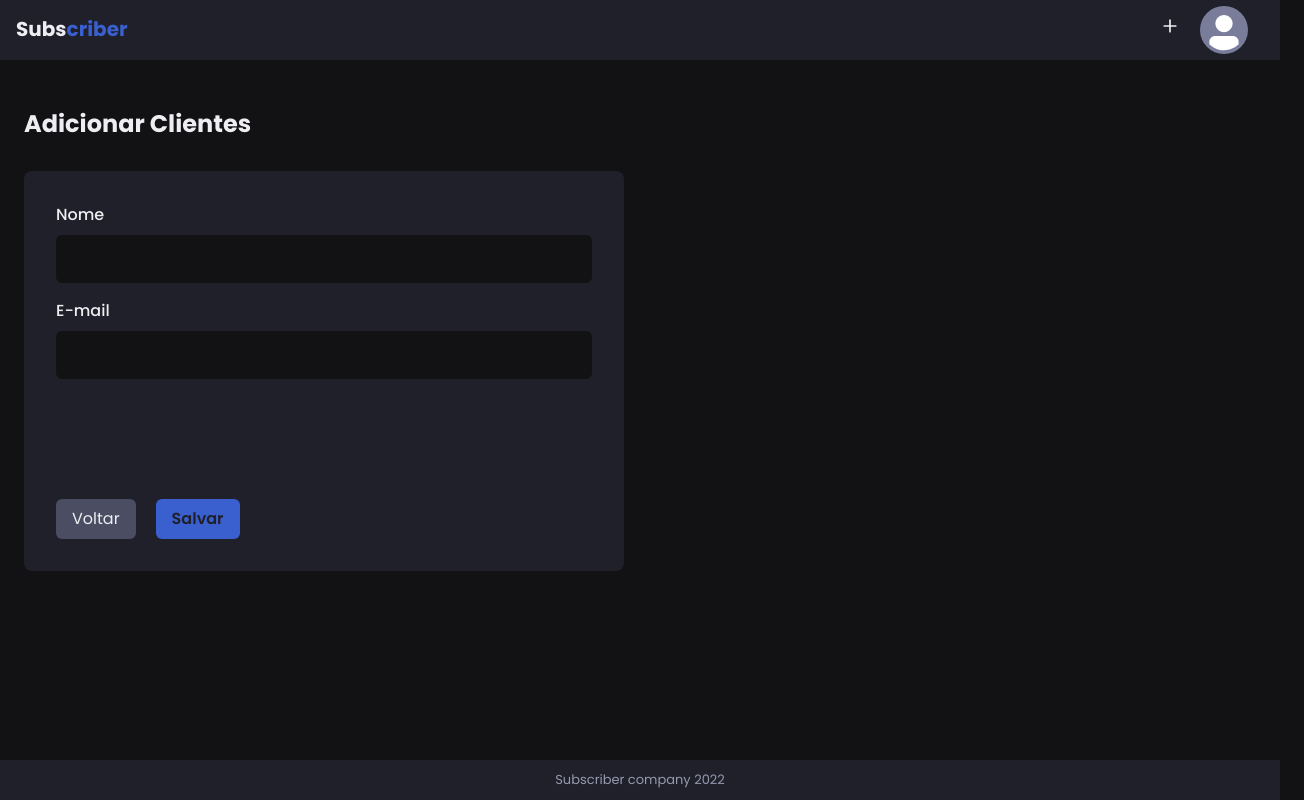
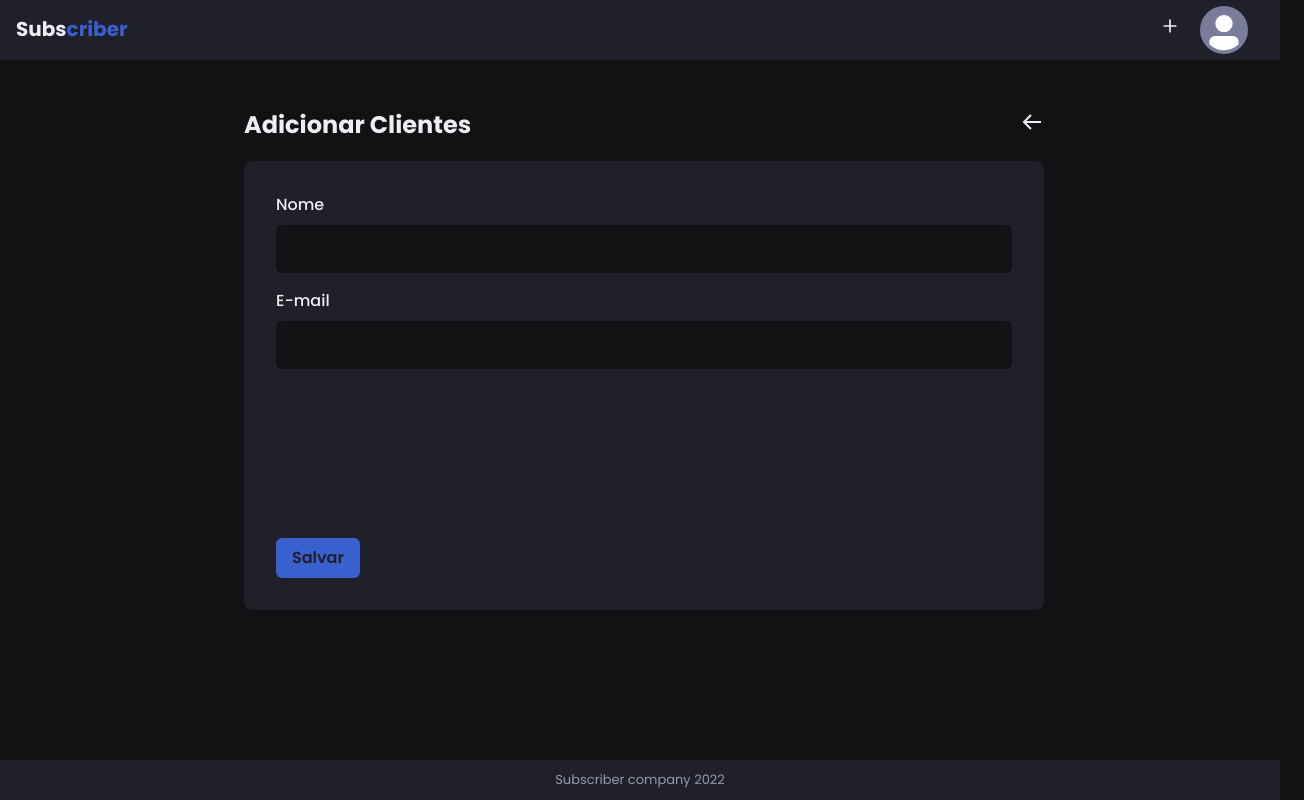
Before and after one commit to StephanyBatista/subscribers, a React (Vite) app in the folder frontend/: page /clients/create in a window 1280 px wide. Shown: the whole page, 1304 px wide, since content can reach past the window. Built offline with nearby package versions, Linux system fonts and the light colour scheme; no server answers.

Commit message:
add basic chart to campaing

```diff
--- a/frontend/package.json
+++ b/frontend/package.json
@@ -13,10 +13,12 @@
     "@emotion/react": "^11.9.3",
     "@emotion/styled": "^11.9.3",
     "@hookform/resolvers": "^2.9.7",
+    "apexcharts": "^3.35.4",
     "axios": "^0.27.2",
     "framer-motion": "^6.5.1",
     "nookies": "^2.5.2",
     "react": "^18.2.0",
+    "react-apexcharts": "^1.4.0",
     "react-dom": "^18.2.0",
     "react-hook-form": "^7.33.1",
     "react-icons": "^4.4.0",
--- a/frontend/src/pages/Campaigns/Edit.tsx
+++ b/frontend/src/pages/Campaigns/Edit.tsx
@@ -1,4 +1,4 @@
-import { Box, Link, Button, Flex, Heading, HStack, List, ListItem, Stack, Tab, Table, TabList, TabPanel, TabPanels, Tabs, Th, Thead, Tr, useDisclosure, useToast, Icon, FormControl, FormLabel, Textarea, Alert, AlertDescription, Spinner } from "@chakra-ui/react";
+import { Box, Link, Button, Flex, Heading, HStack, List, ListItem, Stack, Tab, Table, TabList, TabPanel, TabPanels, Tabs, Th, Thead, Tr, useDisclosure, useToast, Icon, FormControl, FormLabel, Textarea, Alert, AlertDescription, Spinner, Grid, GridItem, Text, Divider } from "@chakra-ui/react";
 import { useCallback, useEffect, useState } from "react";
 import { useNavigate, useParams, Link as ReactLink } from "react-router-dom";
 import { Layout } from "../../components/templates/Layout";
@@ -9,7 +9,7 @@ import * as Yup from 'yup';
 import { yupResolver } from '@hookform/resolvers/yup';
 import { ClientModal } from "../../components/campaigns/ClientModal";
 import { BiArrowBack } from "react-icons/bi";
-
+import { AiOutlineUserSwitch } from "react-icons/ai";
 
 interface FormProps {
     name: string;
@@ -30,7 +30,10 @@ interface CampaignData {
     from: string;
     id: string;
     name: string;
-    status: string;
+    status: string | boolean;
+    baseofSubscribers: number;
+    totalRead: number;
+    totalSent: number;
 
 }
 
@@ -76,7 +79,7 @@ export function Edit() {
     }, [])
 
     const getCampaign = useCallback(async () => {
-        api.get(`campaigns/${campaignId}`)
+        api.get<CampaignData>(`campaigns/${campaignId}`)
             .then((response) => {
 
                 console.log(response)
@@ -88,14 +91,17 @@ export function Edit() {
                     from: response.data.from,
                     id: response.data.id,
                     name: response.data.name,
-                    status: response.data.status,
+                    totalSent: response.data.totalSent,
+                    totalRead: response.data.totalRead,
+                    baseofSubscribers: response.data.baseofSubscribers,
+                    status: response.data.status === "Processing" && "Processando" || response.data.status === "Rascunho" && "Rascunho",
                 })
             }).catch(err => console.log(err))
             .finally(() => setIsLoading(false));
         // setCampaign(response.data);
 
     }, []);
-
+    console.log(campaign)
     useEffect(() => {
         getCampaign();
     }, [updateState]);
@@ -126,6 +132,7 @@ export function Edit() {
                 justify="center"
                 align="center"
             >
+
                 <Flex
                     w="100%"
                     maxW={[350, 800]}
@@ -140,6 +147,64 @@ export function Edit() {
                     >
                         <Icon as={BiArrowBack} fontSize="2xl" />
                     </Link>
+                </Flex>
+                <Flex
+                    w="100%"
+                    maxW={[350, 800]}
+                    ml={["-10", ""]}
+                    mb="5"
+                    justify="space-between"
+                    align="center">
+                    <Grid templateColumns={["1fr", "1fr 1fr 1fr"]} w="100%" gap="4" >
+                        <GridItem >
+                            <Flex
+                                bg="gray.800"
+                                px="2"
+                                py="2"
+                                w="100%"
+                                h="100px"
+                                maxHeight={150}
+                                align="center"
+                                flexDirection="column"
+                                justify="space-between">
+                                <Text fontSize="small" fontWeight="semibold">Total de Clientes</Text>
+                                <Divider />
+                                <Text fontSize="3xl" fontWeight="semibold" color="green">{campaign?.baseofSubscribers}</Text>
+                            </Flex>
+                        </GridItem>
+                        <GridItem >
+                            <Flex
+                                bg="gray.800"
+                                px="2"
+                                py="2"
+                                w="100%"
+                                h="100px"
+                                maxHeight={150}
+                                align="center"
+                                flexDirection="column"
+                                justify="space-between">
+                                <Text fontSize="small" fontWeight="semibold">Total enviados</Text>
+                                <Divider />
+                                <Text fontSize="3xl" fontWeight="semibold" color="blue">{campaign?.totalSent}</Text>
+                            </Flex>
+                        </GridItem>
+                        <GridItem >
+                            <Flex
+                                bg="gray.800"
+                                px="2"
+                                py="2"
+                                w="100%"
+                                h="100px"
+                                maxHeight={150}
+                                align="center"
+                                flexDirection="column"
+                                justify="space-between">
+                                <Text fontSize="small" fontWeight="semibold">Totais abertos</Text>
+                                <Divider />
+                                <Text fontSize="3xl" fontWeight="semibold" color="yellow">{campaign?.totalRead}</Text>
+                            </Flex>
+                        </GridItem>
+                    </Grid>
                 </Flex>
                 <Flex
                     px={["2", "8"]}
@@ -160,7 +225,7 @@ export function Edit() {
 
                         <Input
                             {...register('name')}
-                            isDisabled={campaign?.status === 'Draft' ? false : true}
+                            isDisabled={campaign?.status === 'Rascunho' ? false : true}
                             error={errors.name}
                             type="text"
                             label="Nome"
@@ -168,7 +233,7 @@ export function Edit() {
                         />
                         <Input
                             {...register('from')}
-                            isDisabled={campaign?.status === 'Draft' ? false : true}
+                            isDisabled={campaign?.status === 'Rascunho' ? false : true}
                             error={errors.from}
                             type="email"
                             label="De"
@@ -176,7 +241,7 @@ export function Edit() {
                         />
                         <Input
                             {...register('subject')}
-                            isDisabled={campaign?.status === 'Draft' ? false : true}
+                            isDisabled={campaign?.status === 'Rascunho' ? false : true}
                             error={errors.subject}
                             type="text"
                             label="Assunto"
@@ -186,7 +251,7 @@ export function Edit() {
                             <FormLabel>Texto</FormLabel>
                             <Textarea
                                 {...register('body')}
-                                isDisabled={campaign?.status === 'Draft' ? false : true}
+                                isDisabled={campaign?.status === 'Rascunho' ? false : true}
                                 resize="none"
                                 bg="gray.950"
                                 border="none"
@@ -205,9 +270,10 @@ export function Edit() {
 
                     </Stack>
 
-                    <HStack mt="10">
+                    <Flex mt="10" justify="space-between" >
+                        <HStack >
                             <Button
-                            disabled={campaign?.status === 'Draft' ? false : true}
+                                disabled={campaign?.status === 'Rascunho' ? false : true}
                                 type="submit"
                                 transition="filter 0.2s"
                                 _hover={{ filter: "brightness(0.9)" }}
@@ -215,7 +281,7 @@ export function Edit() {
                             >Atualizar
                             </Button>
                             <Button
-                            disabled={campaign?.status === 'Draft' ? false : true}
+                                disabled={campaign?.status === 'Rascunho' ? false : true}
                                 type="submit"
                                 transition="filter 0.2s"
                                 _hover={{ filter: "brightness(0.9)" }}
@@ -224,6 +290,8 @@ export function Edit() {
                             >Disparar E-mails
                             </Button>
                         </HStack>
+                        <Text fontSize="small" fontWeight="semibold" color="gray.300">Status: {campaign?.status}</Text>
+                    </Flex>
 
                 </Flex>
             </Flex>
--- a/frontend/src/pages/Campaigns/index.tsx
+++ b/frontend/src/pages/Campaigns/index.tsx
@@ -19,7 +19,9 @@ interface CampaignsData {
     from: string;
     id: string;
     name: string;
+    body: string;
     status: string;
+    subject: string;
 }
 
 export function Campaigns() {
@@ -40,8 +42,21 @@ export function Campaigns() {
         getAllCampaigns();
     }, []);
 
+    const data = campaigns?.map(campaign => {
 
+        return {
+            id: campaign.id,
+            body: campaign.body,
+            createdAt: Intl.DateTimeFormat('pt-BR').format(new Date(campaign.createdAt)),
+            from: campaign.from,
+            name: campaign.name,
+            subject: campaign.subject,
+            createdBy: campaign.createdBy,
+            status: campaign.status === "Processing" && "Processando" || campaign.status === "Draft" && "Rascunho"
+        }
+    })
 
+    console.log(data)
     return (
         <Layout>
             <Flex justify="space-between" mb="8" align="center">
@@ -89,7 +104,7 @@ export function Campaigns() {
                                 </Tr>
                             </Thead>
                             <Tbody>
-                                {campaigns.map(campaign => (
+                                {data?.map(campaign => (
                                     <Tr key={campaign.id} >
                                         <Td>{campaign.id}</Td>
                                         <Td>{campaign.name}</Td>
--- a/frontend/src/pages/Clients/Create.tsx
+++ b/frontend/src/pages/Clients/Create.tsx
@@ -1,4 +1,4 @@
-import { Button, Flex, Stack, useToast, Link, HStack, Heading } from "@chakra-ui/react";
+import { Button, Flex, Stack, useToast, Link, HStack, Heading, Icon, Box } from "@chakra-ui/react";
 import { FieldValues, SubmitHandler, useForm } from "react-hook-form";
 import * as Yup from 'yup';
 import { yupResolver } from '@hookform/resolvers/yup';
@@ -6,6 +6,7 @@ import { Link as ReactLink, useNavigate } from 'react-router-dom';
 import { Layout } from "../../components/templates/Layout";
 import { Input } from "../../components/utils/Input";
 import { api } from "../../services/apiClient";
+import { BiArrowBack } from "react-icons/bi";
 
 
 interface FormProps {
@@ -45,31 +46,46 @@ export function CreateClient() {
     }
     return (
         <Layout>
-            <Flex justify="space-between" mb="8" align="center">
+            <Flex
+                w="100vw"
+                maxW={1480}
+                height="500px"
+                flexDirection="column"
+                justify="center"
+                align="center">
+
+                <Flex w="100%"
+                    maxW={[350, 800]}
+                    ml={["-10", ""]}
+                    mb="5"
+                    justify="space-between"
+                    align="center">
                     <Heading fontSize="2xl">Adicionar Clientes</Heading>
                     <Link
-                    _hover={{ textDecoration: 'none' }}
                         as={ReactLink}
-                    to="/clients/create"
+                        to="/clients"
                     >
-
+                        <Icon as={BiArrowBack} fontSize="2xl" />
                     </Link>
                 </Flex>
                 <Flex
                     px={["2", "8"]}
-                ml={["-6", ""]}
-                py={["2", "8"]}
+                    ml={["-10", ""]}
+                    py={["4", "8"]}
                     h="100%"
-                w="100vw"
-                maxW={600}
-                maxH={400}
+                    w="100%"
+                    maxW={[350, 800]}
                     justify="space-between"
-                mx="auto"
+                    // mx="auto"
                     bg="gray.800"
                     borderRadius="8"
                     flexDirection="column"
+                >
+                    <Flex
+                        onSubmit={handleSubmit(onHandleSubmit)}
                         as="form"
-                onSubmit={handleSubmit(onHandleSubmit)}
+                        flexDirection="column"
+                        justify="space-between"
                     >
                         <Stack spacing="4">
                             <Input
@@ -87,20 +103,9 @@ export function CreateClient() {
                             />
 
                         </Stack>
-                <HStack>
-                    <Link
-                        py="2"
-                        px="4"
-                        borderRadius="6"
-                        transition="filter 0.2s"
-                        _hover={{ filter: "brightness(0.9)" }}
-                        bg="gray.600"
-                        as={ReactLink}
-                        mr={3}
-                        to="/clients"
-                    >
-                        Voltar
-                    </Link>
+
+                    </Flex>
+                    <Box>
                         <Button
                             type="submit"
                             isLoading={isSubmitting}
@@ -108,9 +113,8 @@ export function CreateClient() {
                             _hover={{ filter: "brightnss(0.9)" }}
                             bg="blue.900">Salvar
                         </Button>
-                </HStack>
-
-
+                    </Box>
+                </Flex>
 
             </Flex>
         </Layout>
```
Also changed, not shown: 2 other files (tests, documents, lock files or other folders). Lines whose indentation alone changed are shown as unchanged.
